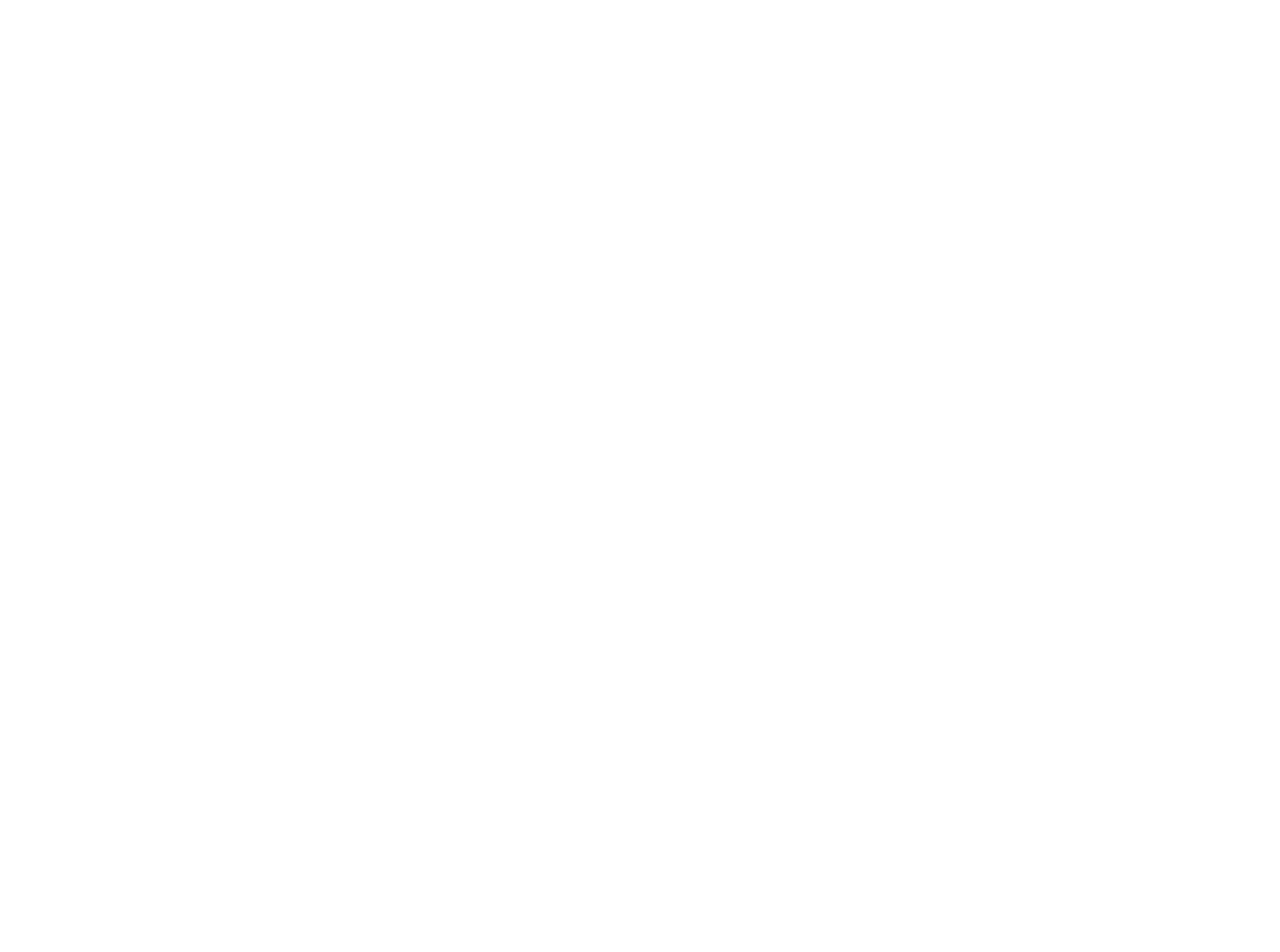
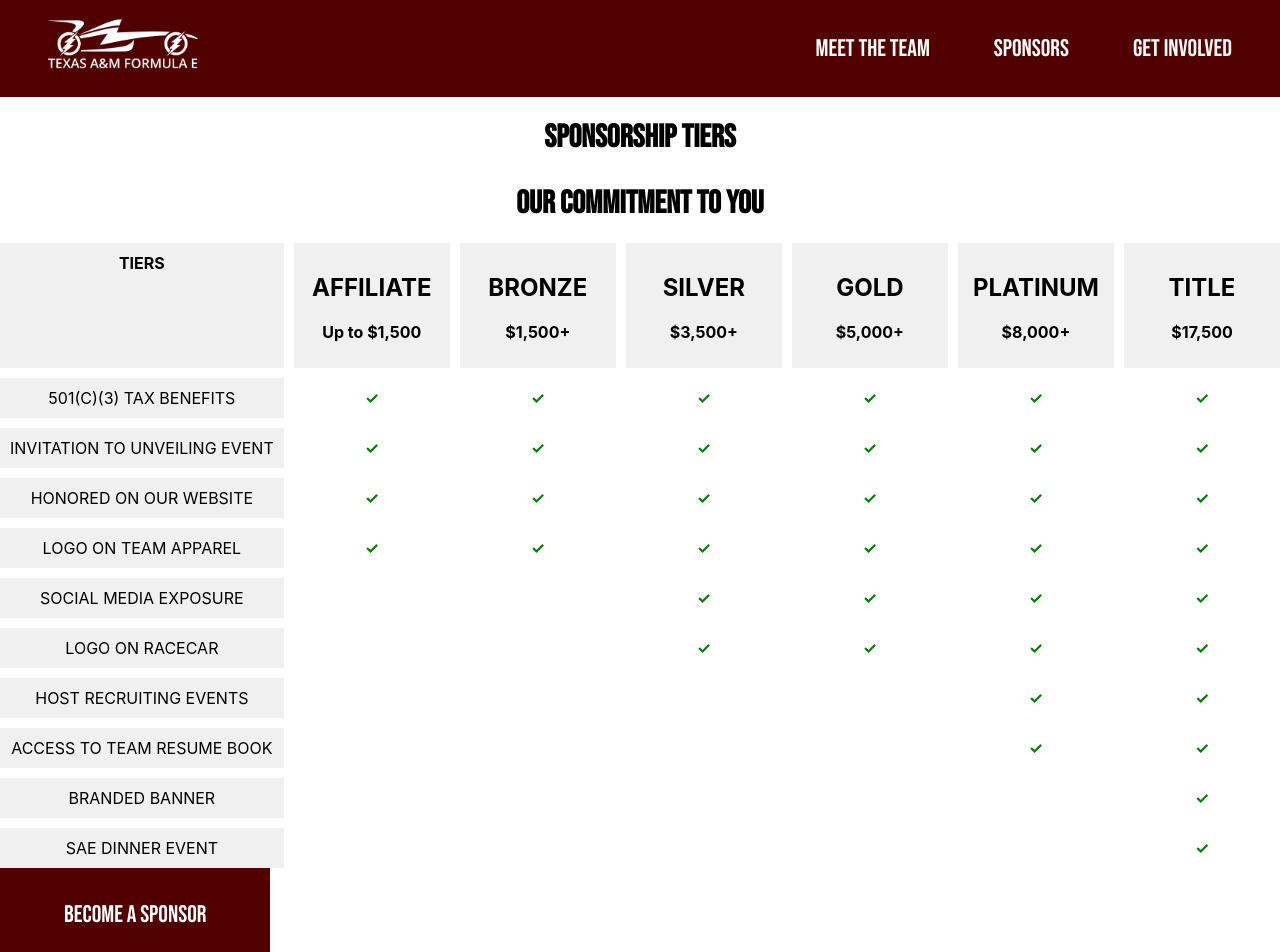
Before and after one commit to tamu-formula-cs/FSAE-EV-Site, a React (Vite) app: page /become-sponsors in a window 1280 px wide. Before the commit this address had no page. Shown: the top 952 px of the page. Before the commit the page ends 800 px from the top, so only its background shows below. Built offline with nearby package versions, Linux system fonts and the light colour scheme.

Commit message:
fixed sponsor page, and started rough draft of become sponsors page

```diff
--- a/src/app.jsx
+++ b/src/app.jsx
@@ -1,6 +1,7 @@
 import Home from "./pages/home/home";
 import GetInvolved from "./pages/get_involved/get_involved"
 import Sponsors from "./pages/sponsors/sponsors"
+import BecomeSponsors from "./pages/sponsors/becomeSponsors";
 import Team from "./pages/meet_the_team/team";
 
 import { BrowserRouter as Router, Routes, Route } from "react-router-dom";
@@ -15,6 +16,7 @@
           <Route path="/meet-the-team" element={<Team/>}/>
           {/* <Route path="/history" /> */}
           <Route path="/sponsors" element={<Sponsors/>}/>
+          <Route path="/become-sponsors" element={<BecomeSponsors/>} />
           <Route path="/get-involved" element={<GetInvolved />} />
         </Routes>
       </Router>
--- /dev/null
+++ b/src/pages/sponsors/becomeSponsors.css
@@ -0,0 +1,63 @@
+.sponsorship-tiers {
+    display: block;
+    width: 100%;
+}
+
+.title {
+    text-align: center;
+    margin-bottom: 20px;
+}
+
+.tiers-grid {
+    display: grid;
+    grid-template-columns: auto repeat(6, 1fr);
+    gap: 10px;
+    text-align: center;
+}
+
+.grid-header, .benefit-label {
+    background-color: #f0f0f0;
+    padding: 10px;
+}
+
+.grid-header {
+    font-weight: bold;
+}
+
+.benefit-checkmark {
+    display: flex;
+    justify-content: center;
+    align-items: center;
+}
+
+.benefit-checkmark.included {
+    font-weight: bold;
+}
+
+.checkmark {
+    color: green;
+}
+
+
+
+button.sponsor-button {
+    font-family: 'Bebas Neue', sans-serif;
+    font-size: 1.5rem;
+    background-color: var(--maroon);
+    color: white;
+    padding: 2rem 4rem;
+    border: none;
+    display: flex;
+    justify-content: center;
+    align-items: center;
+}
+
+button.sponsor-button a {
+    color: white;
+    text-decoration: none;
+}
+
+button.sponsor-button:hover {
+    background-color: #8B0000;
+    cursor: pointer;
+}
--- /dev/null
+++ b/src/pages/sponsors/becomeSponsors.jsx
@@ -0,0 +1,56 @@
+import React from 'react';
+import Header from '../../components/header/header';
+import Footer from '../../components/footer/footer';
+import './becomeSponsors.css';
+
+export default class BecomeSponsors extends React.Component {
+  tiers = [
+        { name: 'AFFILIATE', price: 'Up to $1,500', benefits: ['501(C)(3) TAX BENEFITS', 'INVITATION TO UNVEILING EVENT', 'HONORED ON OUR WEBSITE', 'LOGO ON TEAM APPAREL'] },
+        { name: 'BRONZE', price: '$1,500+', benefits: ['501(C)(3) TAX BENEFITS', 'INVITATION TO UNVEILING EVENT', 'HONORED ON OUR WEBSITE', 'LOGO ON TEAM APPAREL'] },
+        { name: 'SILVER', price: '$3,500+', benefits: ['501(C)(3) TAX BENEFITS', 'INVITATION TO UNVEILING EVENT', 'HONORED ON OUR WEBSITE', 'LOGO ON TEAM APPAREL', 'SOCIAL MEDIA EXPOSURE', 'LOGO ON RACECAR'] },
+        { name: 'GOLD', price: '$5,000+', benefits: ['501(C)(3) TAX BENEFITS', 'INVITATION TO UNVEILING EVENT', 'HONORED ON OUR WEBSITE', 'LOGO ON TEAM APPAREL', 'SOCIAL MEDIA EXPOSURE', 'LOGO ON RACECAR'] },
+        { name: 'PLATINUM', price: '$8,000+', benefits: ['501(C)(3) TAX BENEFITS', 'INVITATION TO UNVEILING EVENT', 'HONORED ON OUR WEBSITE', 'LOGO ON TEAM APPAREL', 'SOCIAL MEDIA EXPOSURE', 'LOGO ON RACECAR', 'HOST RECRUITING EVENTS', 'ACCESS TO TEAM RESUME BOOK'] },
+        { name: 'TITLE', price: '$17,500', benefits: ['501(C)(3) TAX BENEFITS', 'INVITATION TO UNVEILING EVENT', 'HONORED ON OUR WEBSITE', 'LOGO ON TEAM APPAREL', 'SOCIAL MEDIA EXPOSURE', 'LOGO ON RACECAR', 'HOST RECRUITING EVENTS', 'ACCESS TO TEAM RESUME BOOK', 'BRANDED BANNER', 'SAE DINNER EVENT'] },
+  ];
+
+  getAllBenefits = () => {
+    return Array.from(new Set(this.tiers.flatMap(tier => tier.benefits)));
+  };
+
+  render() {
+    const allBenefits = this.getAllBenefits();
+
+    return (
+      <div className="sponsorship-tiers">
+        <Header />
+        <h1 className="title">SPONSORSHIP TIERS</h1>
+        <h2 className="title">OUR COMMITMENT TO YOU</h2>
+        <div className="tiers-grid">
+          <div className="grid-header commitment">TIERS</div>
+          {this.tiers.map((tier, index) => (
+            <div key={index} className="grid-header">
+              <h2>{tier.name}</h2>
+              <p>{tier.price}</p>
+            </div>
+          ))}
+          {allBenefits.map((benefit, index) => (
+            <React.Fragment key={index}>
+              <div className="benefit-label">{benefit}</div>
+              {this.tiers.map((tier, tierIndex) => (
+                <div key={`${index}-${tierIndex}`} className={`benefit-checkmark ${tier.benefits.includes(benefit) ? 'included' : ''}`}>
+                  {tier.benefits.includes(benefit) && <span className="checkmark">&#10003;</span>}
+                </div>
+              ))}
+            </React.Fragment>
+          ))}
+        </div>
+        <button className="sponsor-button">
+        <a href="https://docs.google.com/forms/d/e/1FAIpQLSdtQi7fqd_5vuXDb-bkmgnH5zBVry04Mak3ltg6Tkz3lAN12w/viewform" target="_blank" rel="noopener noreferrer">
+        BECOME A SPONSOR
+        </a>
+        </button>
+        <Footer />
+      </div>
+    );
+  }
+}
--- a/src/pages/sponsors/sponsors.css
+++ b/src/pages/sponsors/sponsors.css
@@ -45,6 +45,7 @@
     margin-bottom: 2rem;
 }
 
+
 .sponsor-spacer{
     width: 35vw;
     background-color: var(--maroon);
@@ -63,6 +64,8 @@
     font-size: 1.25rem;
     font-family: 'Inter', sans-serif;
 }
+
+
 
 /* JOIN SECTION */
 
@@ -88,24 +91,46 @@
     font-weight: normal;
 }
 
-section.join-section button.donate-button{
+section.join-section button.become-a-sponsor-button{
     font-family: 'Bebas Neue', sans-serif;
     font-size: 1.5rem;
     background-color: var(--maroon);
     color: white;
-    padding: 1.5rem 3rem;
+    padding: 2rem 4rem;
     border: none;
 }
 
-section.join-section button.donate-button a{
+
+section.join-section button.become-a-sponsor-button a{
     color: white;
     text-decoration: none;
 }
 
-section.join-section button.donate-button:hover{
+section.join-section button.become-a-sponsor-button:hover{
     background-color: #8B0000;
     cursor: pointer;
 }
+section.sponsors-section img{
+    max-width: 200px;
+    max-height: 100px;
+}
+
+
+section.sponsors-section .sponsor-imgs .sponsor-image-pair{
+    display: flex;
+    justify-content: center;
+    align-items: center;
+    flex-wrap: wrap;
+}
+
+
+.sun-moon-stars-container {
+    padding-left: 50px;
+    padding-right: 50px;
+    display: inline-flex;
+}
+
+
 
 @media screen and (max-width: 768px){
 
--- a/src/pages/sponsors/sponsors.jsx
+++ b/src/pages/sponsors/sponsors.jsx
@@ -3,9 +3,12 @@
 import Header from '../../components/header/header';
 import Footer from '../../components/footer/footer';
 import './sponsors.css';
+import {useNavigate} from 'react-router-dom';
+
+
 
 const Sponsors = () => {
-
+    const navigate = useNavigate();
     const platinumSponsors = [{ name: 'General Motors', logo: 'path/to/general-motors-logo.png' }];
 
     return (
@@ -81,8 +84,12 @@
                         <img src={SponsorImages.gulfCoastInternationalProperties} alt="Gulf Coast International Properties" />
                     </div>
                     <div className="sponsor-image-pair">
-                        <img src={SponsorImages.precisionPipingProducts} alt="Precision Piping Products" />
-                        <img src={SponsorImages.sunMoonAndStars} alt="Sun Moon and Stars Learning Center" />
+                        <div className="precision-piping-container">
+                            <img src={SponsorImages.precisionPipingProducts} alt="Precision Piping Products" />
+                        </div>
+                        <div className="sun-moon-stars-container">
+                            <img src={SponsorImages.sunMoonAndStars} alt="Sun Moon and Stars Learning Center" />
+                        </div>
                     </div>
                     <div className="affiliate-text-sponsors">
                         <h3>Mr. McClanahan</h3>
@@ -93,10 +100,10 @@
             </section>
 
             <section className="join-section">
-                <h1>JOIN OUR JOURNEY AS A SPONSOR</h1>
+                <h1>JOIN OUR JOURNEY</h1>
                 <h2>Help us support innovation in electric vehicle technology.</h2>
-                <button className="donate-button">
-                    <a href="https://www.gofundme.com/f/texas-am-sae-formula-electric-racing?utm_medium=more&utm_source=customer&utm_campaign=p_cp%2Bshare-sheet&utm_term=undefined" target='_blank'>DONATE</a>
+                <button className="become-a-sponsor-button">
+                    <a target='_blank' onClick={() => navigate("/become-sponsors")}>BECOME A SPONSOR</a>
                 </button>
             </section>
             <Footer />
```
